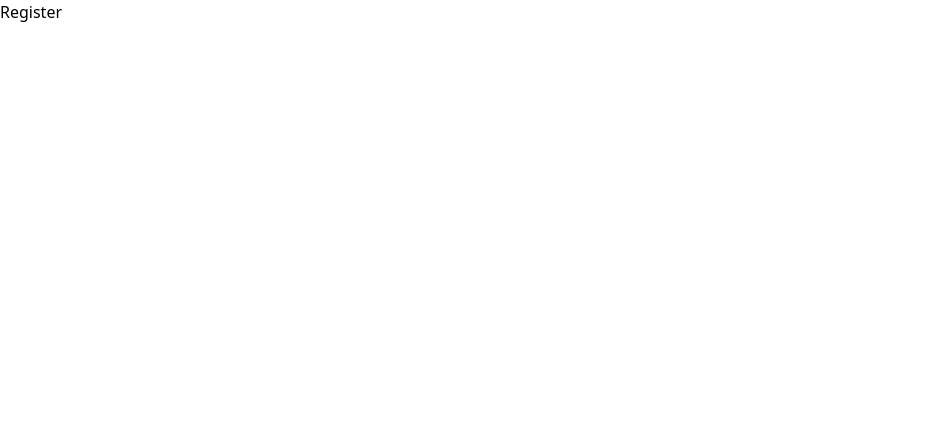
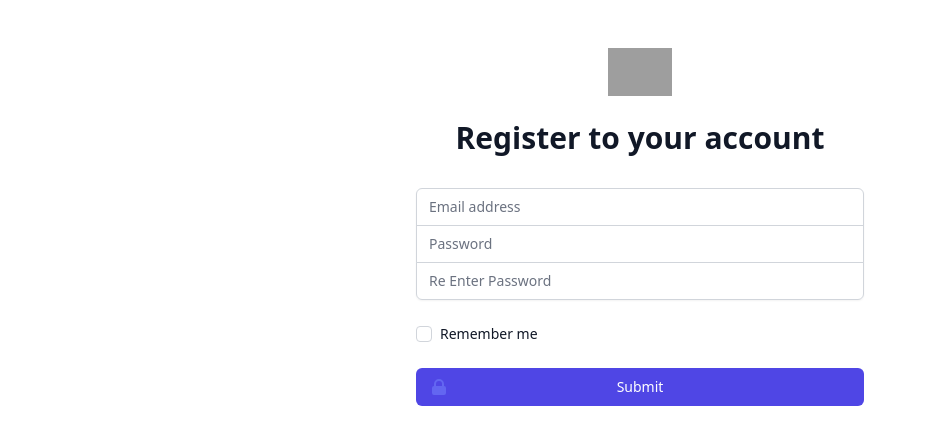
Before and after one commit to kira-0521/learning, a Vue app in the folder sango_advent/: page /register in a window 1280 px wide. Shown: the top 444 px of the page, without its empty margins (0-926 px from the left). Built offline with nearby package versions, Linux system fonts and the light colour scheme; grey boxes are pictures that could not be loaded.

Commit message:
登録画面作成（submitイベント確認まで）

```diff
--- a/sango_advent/src/views/Register.vue
+++ b/sango_advent/src/views/Register.vue
@@ -1,7 +1,194 @@
-<script setup lang="ts"></script>
+<script lang="ts" setup>
+import { LockClosedIcon } from '@heroicons/vue/solid'
+import { reactive, toRefs } from 'vue'
+
+const form = reactive({
+  email: '',
+  password: '',
+  reEnterPassword: '',
+  isRemember: false,
+})
+const { email, password, reEnterPassword, isRemember } = toRefs(form)
+const register = () => {
+  console.log(`email: ${email.value}`)
+  console.log(`password: ${password.value}`)
+  console.log(`reEnterPassword: ${reEnterPassword.value}`)
+  console.log(`isRemember: ${isRemember.value}`)
+}
+</script>
 
 <template>
-  <div>Register</div>
+  <div
+    class="
+      min-h-full
+      flex
+      items-center
+      justify-center
+      py-12
+      px-4
+      sm:px-6
+      lg:px-8
+    "
+  >
+    <div class="max-w-md w-full space-y-8">
+      <div>
+        <img
+          class="mx-auto h-12 w-auto"
+          src="https://tailwindui.com/img/logos/workflow-mark-indigo-600.svg"
+          alt="Workflow"
+        />
+        <h2 class="mt-6 text-center text-3xl font-extrabold text-gray-900">
+          Register to your account
+        </h2>
+      </div>
+      <form class="mt-8 space-y-6" @submit.prevent="register">
+        <input type="hidden" name="remember" value="true" />
+        <div class="rounded-md shadow-sm -space-y-px">
+          <div>
+            <label for="email-address" class="sr-only">Email address</label>
+            <input
+              id="email-address"
+              v-model="email"
+              name="email"
+              type="email"
+              autocomplete="email"
+              class="
+                appearance-none
+                rounded-none
+                relative
+                block
+                w-full
+                px-3
+                py-2
+                border border-gray-300
+                placeholder-gray-500
+                text-gray-900
+                rounded-t-md
+                focus:outline-none
+                focus:ring-indigo-500
+                focus:border-indigo-500
+                focus:z-10
+                sm:text-sm
+              "
+              placeholder="Email address"
+            />
+          </div>
+          <div>
+            <label for="password" class="sr-only">Password</label>
+            <input
+              id="password"
+              v-model="password"
+              name="password"
+              type="password"
+              autocomplete="current-password"
+              class="
+                appearance-none
+                rounded-none
+                relative
+                block
+                w-full
+                px-3
+                py-2
+                border border-gray-300
+                placeholder-gray-500
+                text-gray-900
+                focus:outline-none
+                focus:ring-indigo-500
+                focus:border-indigo-500
+                focus:z-10
+                sm:text-sm
+              "
+              placeholder="Password"
+            />
+          </div>
+          <div>
+            <label for="reEnterPassword" class="sr-only">ReEnterPassword</label>
+            <input
+              id="reEnterPassword"
+              v-model="reEnterPassword"
+              name="reEnterPassword"
+              type="password"
+              autocomplete="current-password"
+              class="
+                appearance-none
+                rounded-none
+                relative
+                block
+                w-full
+                px-3
+                py-2
+                border border-gray-300
+                placeholder-gray-500
+                text-gray-900
+                rounded-b-md
+                focus:outline-none
+                focus:ring-indigo-500
+                focus:border-indigo-500
+                focus:z-10
+                sm:text-sm
+              "
+              placeholder="Re Enter Password"
+            />
+          </div>
+        </div>
+
+        <div class="flex items-center justify-between">
+          <div class="flex items-center">
+            <input
+              id="remember-me"
+              v-model="isRemember"
+              :checked="isRemember"
+              name="remember-me"
+              type="checkbox"
+              class="
+                h-4
+                w-4
+                text-indigo-600
+                focus:ring-indigo-500
+                border-gray-300
+                rounded
+              "
+            />
+            <label for="remember-me" class="ml-2 block text-sm text-gray-900">
+              Remember me
+            </label>
+          </div>
+        </div>
+
+        <div>
+          <button
+            type="submit"
+            class="
+              group
+              relative
+              w-full
+              flex
+              justify-center
+              py-2
+              px-4
+              border border-transparent
+              text-sm
+              font-medium
+              rounded-md
+              text-white
+              bg-indigo-600
+              hover:bg-indigo-700
+              focus:outline-none
+              focus:ring-2
+              focus:ring-offset-2
+              focus:ring-indigo-500
+            "
+          >
+            <span class="absolute left-0 inset-y-0 flex items-center pl-3">
+              <LockClosedIcon
+                class="h-5 w-5 text-indigo-500 group-hover:text-indigo-400"
+                aria-hidden="true"
+              />
+            </span>
+            Submit
+          </button>
+        </div>
+      </form>
+    </div>
+  </div>
 </template>
-
-<style scoped></style>
```
